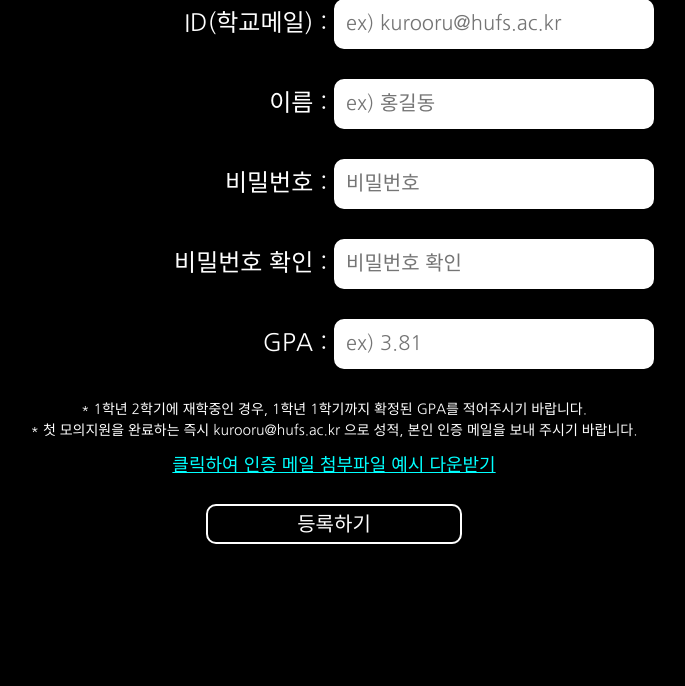
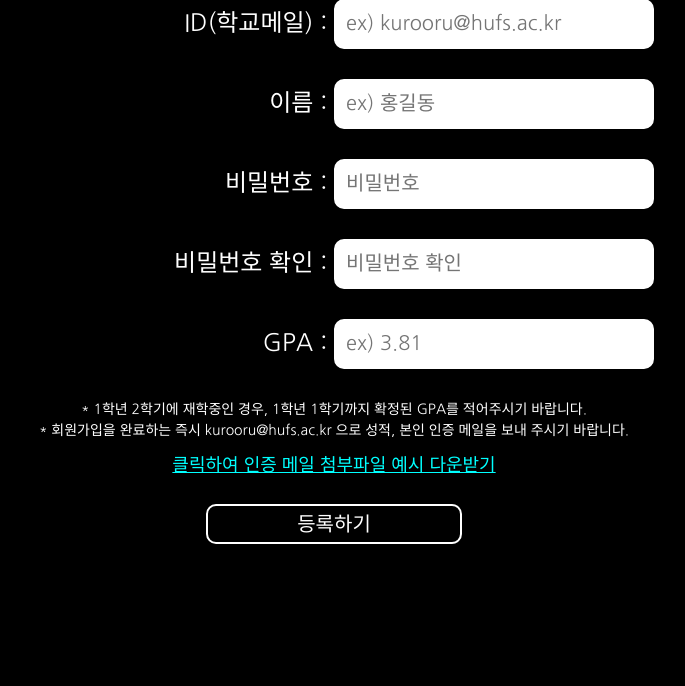
Before and after one commit to Yang-Min-Seok/Hufs_apply, a Flask app: page /signin in a window 1280 px wide. Shown: the part 214-900 px from the top of the page, without its empty margins (306-991 px from the left). Run offline with Flask 2, Linux system fonts and the light colour scheme.

Commit message:
certification update

```diff
--- a/app.py
+++ b/app.py
@@ -271,7 +271,7 @@ def signin():
             # 등록가능한 회원이면(겹치는 회원이 없으면)
             try:
                 print('회원 등록이 완료 되었습니다.')
-                flash('회원 등록이 완료 되었습니다. 빠른 시일 내에 성적 및 본인 인증메일을 보내 주시기 바랍니다. 48시간 내에 인증메일이 도착하지 않을 시 데이터가 삭제될 수 있습니다.')
+                flash('회원 등록이 완료 되었습니다. 빠른 시일 내에 성적 및 본인 인증메일을 보내 주시기 바랍니다. 매 주 일요일 인증 여부를 확인하여 인증이 완료되지 않은 회원의 데이터는 삭제됩니다.')
                 print(mail, name)
 
                 # mysql 연결
--- a/templates/Signin.html
+++ b/templates/Signin.html
@@ -32,7 +32,7 @@
                 <p>비밀번호 확인 : <input type="password" name="check_password" placeholder="비밀번호 확인"></p>
                 <p>GPA : <input type="text" name="new_GPA" placeholder="ex) 3.81"></p>
                 <p id="info_1">* 1학년 2학기에 재학중인 경우, 1학년 1학기까지 확정된 GPA를 적어주시기 바랍니다.</p>
-                <p id="info_2">* 첫 모의지원을 완료하는 즉시 kurooru@hufs.ac.kr 으로 성적, 본인 인증 메일을 보내 주시기 바랍니다.</p>
+                <p id="info_2">* 회원가입을 완료하는 즉시 kurooru@hufs.ac.kr 으로 성적, 본인 인증 메일을 보내 주시기 바랍니다.</p>
                 <a href="/static/images/confirm_example.jpeg" download>클릭하여 인증 메일 첨부파일 예시 다운받기</a>
                 <p><input type="submit" value="등록하기"></p>
             </form>
```
